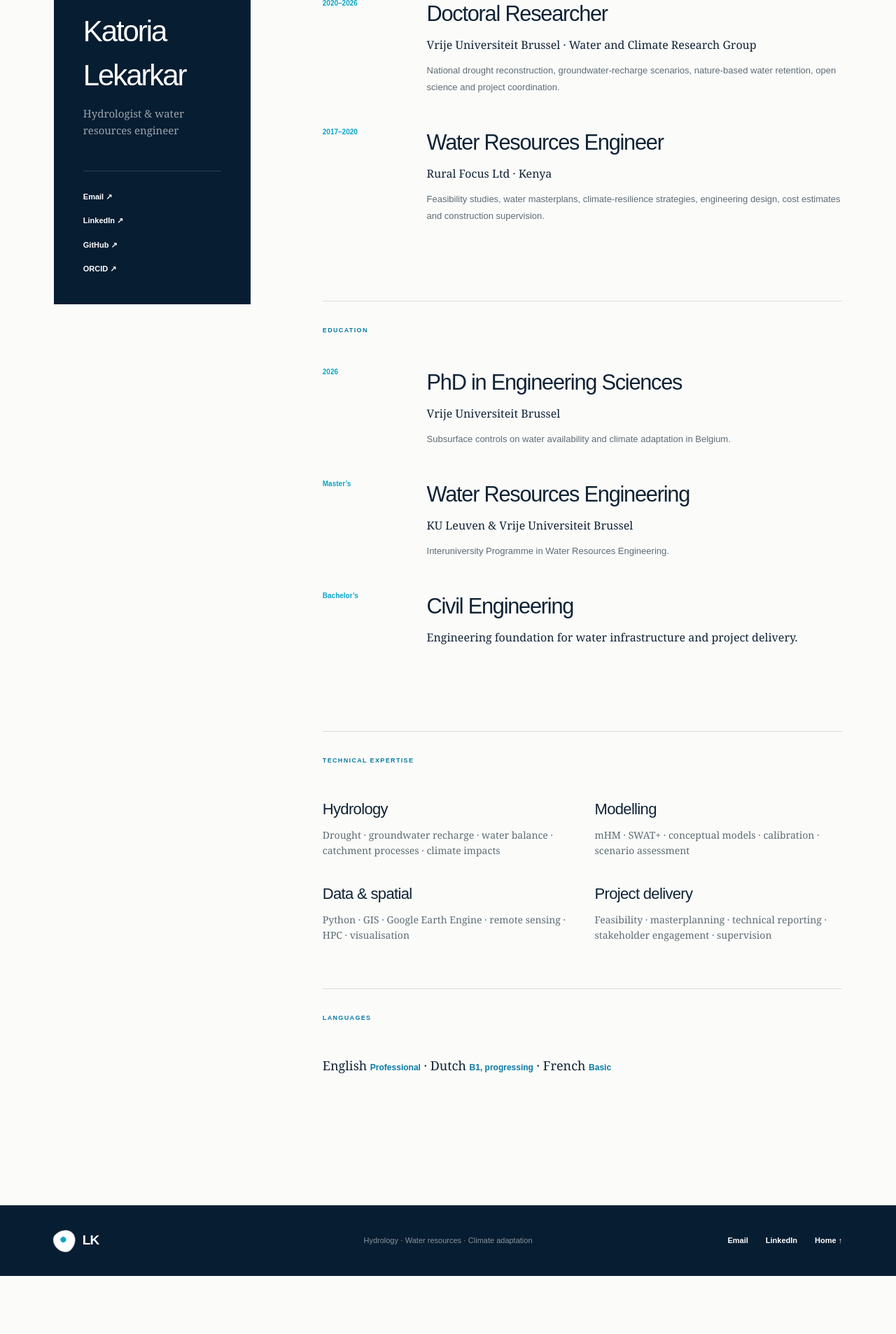
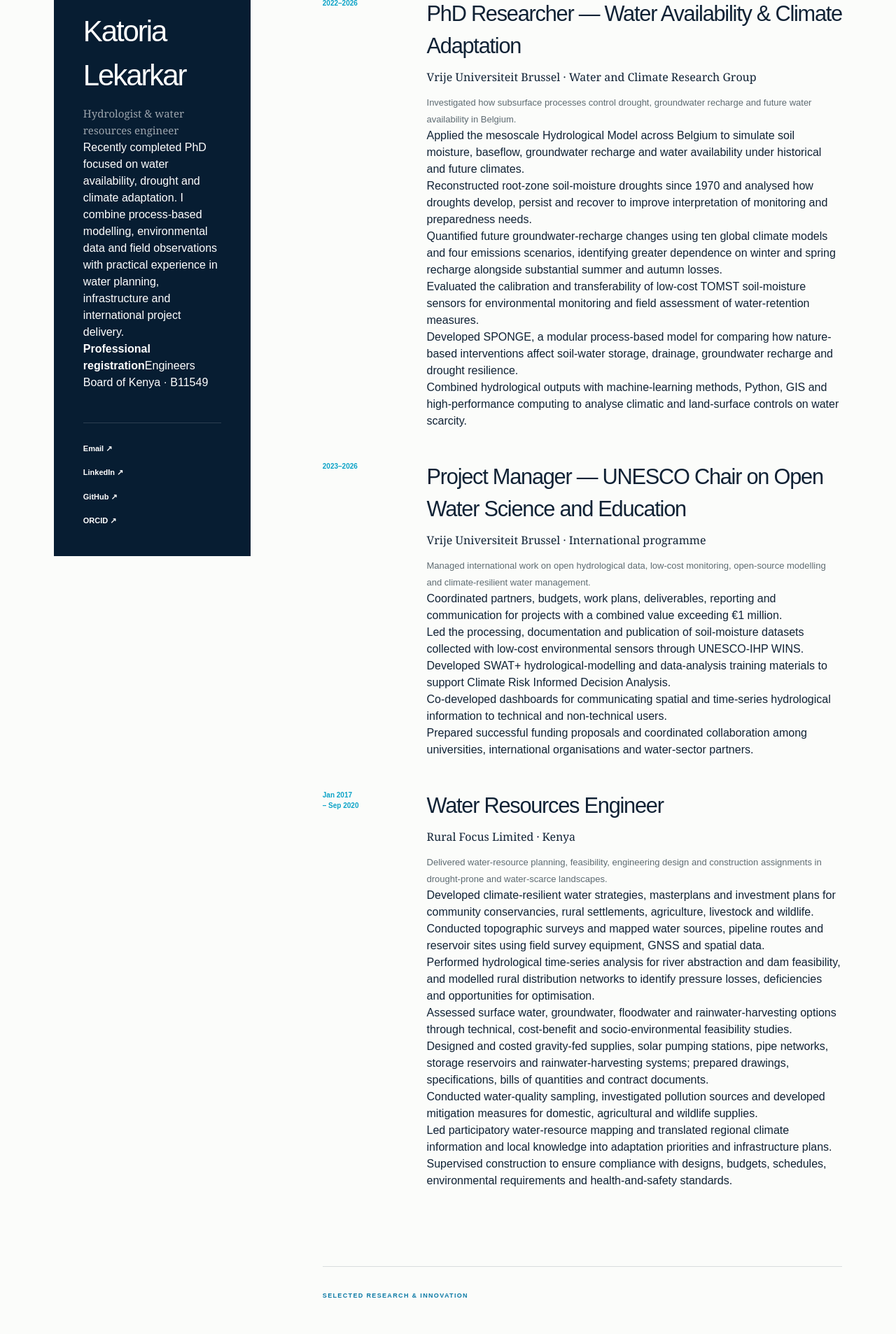
Before and after one commit to klekarkar/klekarkar-portfolio, a Next.js app: page /cv in a window 1280 px wide. Shown: the part 820-2727 px from the top of the page at 70% size. Before the commit the page ends 2644 px from the top, so only its background shows below. Built offline with nearby package versions, Linux system fonts and the light colour scheme.

Commit message:
Expand CV content in app/cv/page.tsx

```diff
--- a/app/cv/page.tsx
+++ b/app/cv/page.tsx
@@ -12,12 +12,108 @@
   return <main><SiteHeader />
     <InnerHero index="04" label="Curriculum vitae" title="Research depth. Practical range." intro="A career connecting hydrological analysis with the real decisions, infrastructure and collaborations that determine water security." />
     <section className="cv-layout section-shell">
-      <aside><p>PROFILE</p><h2>Katoria Lekarkar</h2><span>Hydrologist & water resources engineer</span><div className="cv-links"><a href="mailto:katoria.lesaalon.lekarkar@vub.be">Email ↗</a><a href="https://www.linkedin.com/in/katoria-lekarkar-504839101/">LinkedIn ↗</a><a href="https://github.com/klekarkar">GitHub ↗</a><a href="https://orcid.org/0000-0003-4527-5422">ORCID ↗</a></div></aside>
+      <aside>
+        <p>PROFILE</p>
+        <h2>Katoria Lekarkar</h2>
+        <span>Hydrologist & water resources engineer</span>
+        <div className="cv-profile-copy">Recently completed PhD focused on water availability, drought and climate adaptation. I combine process-based modelling, environmental data and field observations with practical experience in water planning, infrastructure and international project delivery.</div>
+        <div className="cv-registration"><strong>Professional registration</strong><span>Engineers Board of Kenya · B11549</span></div>
+        <div className="cv-links">
+          <a href="mailto:katoria.lesaalon.lekarkar@vub.be">Email ↗</a>
+          <a href="https://www.linkedin.com/in/katoria-lekarkar-504839101/">LinkedIn ↗</a>
+          <a href="https://github.com/klekarkar">GitHub ↗</a>
+          <a href="https://orcid.org/0000-0003-4527-5422">ORCID ↗</a>
+        </div>
+      </aside>
+
       <div className="cv-main">
-        <section><p className="cv-section-title">EXPERIENCE</p><div className="cv-entry"><span>2020–2026</span><div><h3>Doctoral Researcher</h3><p>Vrije Universiteit Brussel · Water and Climate Research Group</p><small>National drought reconstruction, groundwater-recharge scenarios, nature-based water retention, open science and project coordination.</small></div></div><div className="cv-entry"><span>2017–2020</span><div><h3>Water Resources Engineer</h3><p>Rural Focus Ltd · Kenya</p><small>Feasibility studies, water masterplans, climate-resilience strategies, engineering design, cost estimates and construction supervision.</small></div></div></section>
-        <section><p className="cv-section-title">EDUCATION</p><div className="cv-entry"><span>2026</span><div><h3>PhD in Engineering Sciences</h3><p>Vrije Universiteit Brussel</p><small>Subsurface controls on water availability and climate adaptation in Belgium.</small></div></div><div className="cv-entry"><span>Master’s</span><div><h3>Water Resources Engineering</h3><p>KU Leuven & Vrije Universiteit Brussel</p><small>Interuniversity Programme in Water Resources Engineering.</small></div></div><div className="cv-entry"><span>Bachelor’s</span><div><h3>Civil Engineering</h3><p>Engineering foundation for water infrastructure and project delivery.</p></div></div></section>
-        <section><p className="cv-section-title">TECHNICAL EXPERTISE</p><div className="cv-skill-grid"><div><h3>Hydrology</h3><p>Drought · groundwater recharge · water balance · catchment processes · climate impacts</p></div><div><h3>Modelling</h3><p>mHM · SWAT+ · conceptual models · calibration · scenario assessment</p></div><div><h3>Data & spatial</h3><p>Python · GIS · Google Earth Engine · remote sensing · HPC · visualisation</p></div><div><h3>Project delivery</h3><p>Feasibility · masterplanning · technical reporting · stakeholder engagement · supervision</p></div></div></section>
-        <section><p className="cv-section-title">LANGUAGES</p><p className="cv-language">English <strong>Professional</strong> · Dutch <strong>B1, progressing</strong> · French <strong>Basic</strong></p></section>
+        <section>
+          <p className="cv-section-title">EXPERIENCE</p>
+
+          <div className="cv-entry">
+            <span>2022–2026</span>
+            <div>
+              <h3>PhD Researcher — Water Availability & Climate Adaptation</h3>
+              <p>Vrije Universiteit Brussel · Water and Climate Research Group</p>
+              <small>Investigated how subsurface processes control drought, groundwater recharge and future water availability in Belgium.</small>
+              <ul>
+                <li>Applied the mesoscale Hydrological Model across Belgium to simulate soil moisture, baseflow, groundwater recharge and water availability under historical and future climates.</li>
+                <li>Reconstructed root-zone soil-moisture droughts since 1970 and analysed how droughts develop, persist and recover to improve interpretation of monitoring and preparedness needs.</li>
+                <li>Quantified future groundwater-recharge changes using ten global climate models and four emissions scenarios, identifying greater dependence on winter and spring recharge alongside substantial summer and autumn losses.</li>
+                <li>Evaluated the calibration and transferability of low-cost TOMST soil-moisture sensors for environmental monitoring and field assessment of water-retention measures.</li>
+                <li>Developed SPONGE, a modular process-based model for comparing how nature-based interventions affect soil-water storage, drainage, groundwater recharge and drought resilience.</li>
+                <li>Combined hydrological outputs with machine-learning methods, Python, GIS and high-performance computing to analyse climatic and land-surface controls on water scarcity.</li>
+              </ul>
+            </div>
+          </div>
+
+          <div className="cv-entry">
+            <span>2023–2026</span>
+            <div>
+              <h3>Project Manager — UNESCO Chair on Open Water Science and Education</h3>
+              <p>Vrije Universiteit Brussel · International programme</p>
+              <small>Managed international work on open hydrological data, low-cost monitoring, open-source modelling and climate-resilient water management.</small>
+              <ul>
+                <li>Coordinated partners, budgets, work plans, deliverables, reporting and communication for projects with a combined value exceeding €1 million.</li>
+                <li>Led the processing, documentation and publication of soil-moisture datasets collected with low-cost environmental sensors through UNESCO-IHP WINS.</li>
+                <li>Developed SWAT+ hydrological-modelling and data-analysis training materials to support Climate Risk Informed Decision Analysis.</li>
+                <li>Co-developed dashboards for communicating spatial and time-series hydrological information to technical and non-technical users.</li>
+                <li>Prepared successful funding proposals and coordinated collaboration among universities, international organisations and water-sector partners.</li>
+              </ul>
+            </div>
+          </div>
+
+          <div className="cv-entry">
+            <span>Jan 2017<br />– Sep 2020</span>
+            <div>
+              <h3>Water Resources Engineer</h3>
+              <p>Rural Focus Limited · Kenya</p>
+              <small>Delivered water-resource planning, feasibility, engineering design and construction assignments in drought-prone and water-scarce landscapes.</small>
+              <ul>
+                <li>Developed climate-resilient water strategies, masterplans and investment plans for community conservancies, rural settlements, agriculture, livestock and wildlife.</li>
+                <li>Conducted topographic surveys and mapped water sources, pipeline routes and reservoir sites using field survey equipment, GNSS and spatial data.</li>
+                <li>Performed hydrological time-series analysis for river abstraction and dam feasibility, and modelled rural distribution networks to identify pressure losses, deficiencies and opportunities for optimisation.</li>
+                <li>Assessed surface water, groundwater, floodwater and rainwater-harvesting options through technical, cost-benefit and socio-environmental feasibility studies.</li>
+                <li>Designed and costed gravity-fed supplies, solar pumping stations, pipe networks, storage reservoirs and rainwater-harvesting systems; prepared drawings, specifications, bills of quantities and contract documents.</li>
+                <li>Conducted water-quality sampling, investigated pollution sources and developed mitigation measures for domestic, agricultural and wildlife supplies.</li>
+                <li>Led participatory water-resource mapping and translated regional climate information and local knowledge into adaptation priorities and infrastructure plans.</li>
+                <li>Supervised construction to ensure compliance with designs, budgets, schedules, environmental requirements and health-and-safety standards.</li>
+              </ul>
+            </div>
+          </div>
+        </section>
+
+        <section>
+          <p className="cv-section-title">SELECTED RESEARCH & INNOVATION</p>
+          <div className="cv-output-grid">
+            <article><span>01</span><h3>Belgian soil-moisture drought reconstruction</h3><p>Published a national assessment showing that 2011–2020 was Belgium’s driest decade since 1970 and demonstrating the importance of subsurface drought persistence and recovery.</p></article>
+            <article><span>02</span><h3>Future groundwater recharge</h3><p>Assessed recharge seasonality with ten global climate models and four emissions scenarios, revealing a stronger concentration of recharge in winter and spring.</p></article>
+            <article><span>03</span><h3>SPONGE</h3><p>Developed a modular decision-support model for comparing vegetation restoration, infiltration enhancement, wetlands and other water-retention measures.</p></article>
+            <article><span>04</span><h3>Low-cost soil-moisture monitoring</h3><p>Evaluated sensor calibration and transferability and combined field monitoring with modelling to assess water retention in restored landscapes.</p></article>
+          </div>
+        </section>
+
+        <section>
+          <p className="cv-section-title">EDUCATION</p>
+          <div className="cv-entry"><span>2022–2026</span><div><h3>PhD in Engineering Sciences</h3><p>Vrije Universiteit Brussel</p><small>Thesis: <em>Dynamics of subsurface water in a changing climate: An assessment of subsurface controls on water availability and climate adaptation in Belgium.</em></small></div></div>
+          <div className="cv-entry"><span>2020–2022</span><div><h3>MSc in Water Resources Engineering</h3><p>KU Leuven & Vrije Universiteit Brussel</p><small>Thesis on climate-change impacts on agricultural water use and hydrological processes in the Nyando catchment, Kenya.</small></div></div>
+          <div className="cv-entry"><span>2011–2016</span><div><h3>BSc in Civil Engineering</h3><p>University of Nairobi · First Class Honours</p><small>Engineering foundation in water infrastructure, surveying, design and project delivery.</small></div></div>
+        </section>
+
+        <section>
+          <p className="cv-section-title">TECHNICAL EXPERTISE</p>
+          <div className="cv-skill-grid">
+            <div><h3>Hydrology & climate</h3><p>Drought analysis · groundwater recharge · water balance · catchment processes · climate-impact assessment · uncertainty</p></div>
+            <div><h3>Models & engineering</h3><p>mHM · SWAT+ · WetSpass · MIKE 11 · NAM · EPANET · WaterGEMS · conceptual models · hydraulic design</p></div>
+            <div><h3>Data & spatial analysis</h3><p>Python · Pandas · GeoPandas · scikit-learn · QGIS · ArcGIS · Google Earth Engine · remote sensing · HPC · Git/GitHub</p></div>
+            <div><h3>Project delivery</h3><p>Feasibility studies · masterplans · investment planning · proposals · technical reporting · stakeholder engagement · construction supervision</p></div>
+          </div>
+        </section>
+
+        <section>
+          <p className="cv-section-title">LANGUAGES</p>
+          <p className="cv-language">English <strong>Professional</strong> · Swahili <strong>Fluent</strong> · Maasai <strong>Native</strong> · Dutch <strong>B1, progressing</strong> · French <strong>Basic</strong></p>
+        </section>
       </div>
     </section>
     <SiteFooter />
```
